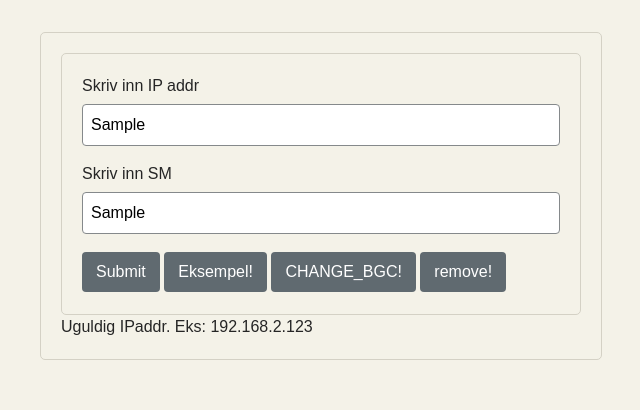
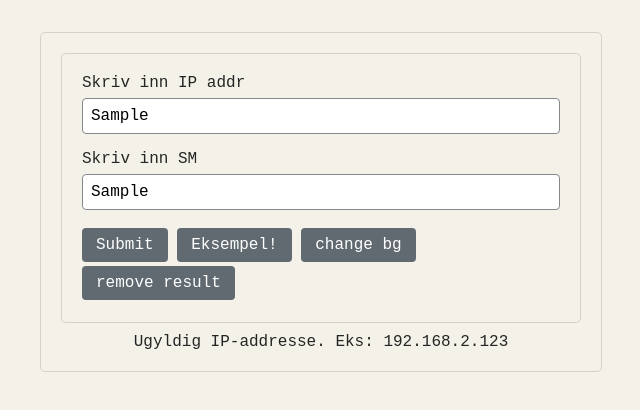
Before and after one commit to Zhokken/network_calculations, a plain HTML site: page index.html in a window 1280 px wide. Both pictures are taken after typing "Sample", "Sample" into the empty fields and a click on the button "Submit". Shown: the whole page, without its empty margins (319-959 px from the left). Drawn offline with Linux system fonts and the light colour scheme.

Commit message:
la til alt jeg tror jeg har lyst til for nå atleast

```diff
--- a/index.html
+++ b/index.html
@@ -15,8 +15,8 @@
         <button onclick="handleInput()">Submit</button>
 
         <button onclick="example()">Eksempel!</button>
-        <button onclick="change()">CHANGE_BGC!</button>
-        <button onclick="remove()">remove!</button>
+        <button onclick="change()">change bg</button>
+	<button onclick="remove()">remove result</button>
 
     </div>
 
--- a/index.js
+++ b/index.js
@@ -11,7 +11,10 @@
 //
 //
 //
-let exampleIP = '192.168.2.201'
+//
+//lager en array av valid subnet mask tall, som jeg kan bruke flere steder
+const validSM_TallArr = [255, 254, 252, 248, 240, 224, 192, 128, 0];
+let exampleIP = '192.168.2.111'
 let exampleSM =  '255.255.255.128';
 
 document.getElementById("ipinput").placeholder = exampleIP;
@@ -36,7 +39,7 @@ function handleInput(){
 	if(!isValidInput(IP_input)){
 		//show, med error (grunn til feil)
 		container.hidden = false;
-		container.textContent = "Uguldig IPaddr. Eks: 192.168.2.123";
+		container.textContent = "Ugyldig IP-addresse. Eks: 192.168.2.123";
 		//return exiter func å går videre
 		return;
 	}
@@ -44,7 +47,8 @@ function handleInput(){
 	if(!isValidMask(SM_input)){
 		//show, med error (grunn til feil)
 		container.hidden = false;
-		container.textContent = "Subnetmask må ha fire tall fra 0 - 255. Eks. 255.255.255.0";
+		container.textContent = `Subnetmask må ha fire tall fra 0 - 255. Eks. 255.255.255.0
+			gyldige er: ${validSM_TallArr} `;
 		//return exiter func å går videre
 		return;
 	}
@@ -98,15 +102,14 @@ function isValidMask(mask){
 	if(!isValidInput(mask)) return false;
 
 	const parts = mask.split(".");
-	const validTallArr = [255, 254, 252, 248, 240, 224, 192, 128, 0];
 	let i = 0;
 
 	while (i < parts.length){
 		const tall = Number(parts[i]);
 
 		//sjekker om oktet av index i er inkludert i array av valid sm inputs, er den
-		//ikke det så returnerer den false
-		if(!validTallArr.includes(tall)) return false;
+		//ikke det så returnerer den false med error melding
+		if(!tall.includes(validSM_TallArr)) return false;
 
 		//hvis den er mindre en 255 så har sm stoppet, simpel as that
 		if (i > 0 && Number(parts[i - 1]) < 255 && tall !== 0) return false;
--- a/style.css
+++ b/style.css
@@ -2,7 +2,8 @@ body {
     max-width: 520px;
     margin: 32px auto;
     padding: 0 16px;
-    font: 16px/1.5 Arial, sans-serif;
+    font-family: monospace, Verdana, Geneva, Tahoma, sans-serif;
+    font-size: 16px;
     color: #252525;
     background: white;
 }
@@ -14,7 +15,11 @@ body, #skjema{
     border: 1px solid #d4d1c5;
     border-radius: 5px;
 }
+#target-container{
+	text-align: center;
+	margin-top: 10px;
 
+}
 p {
     margin: 0 0 6px;
 }
```
